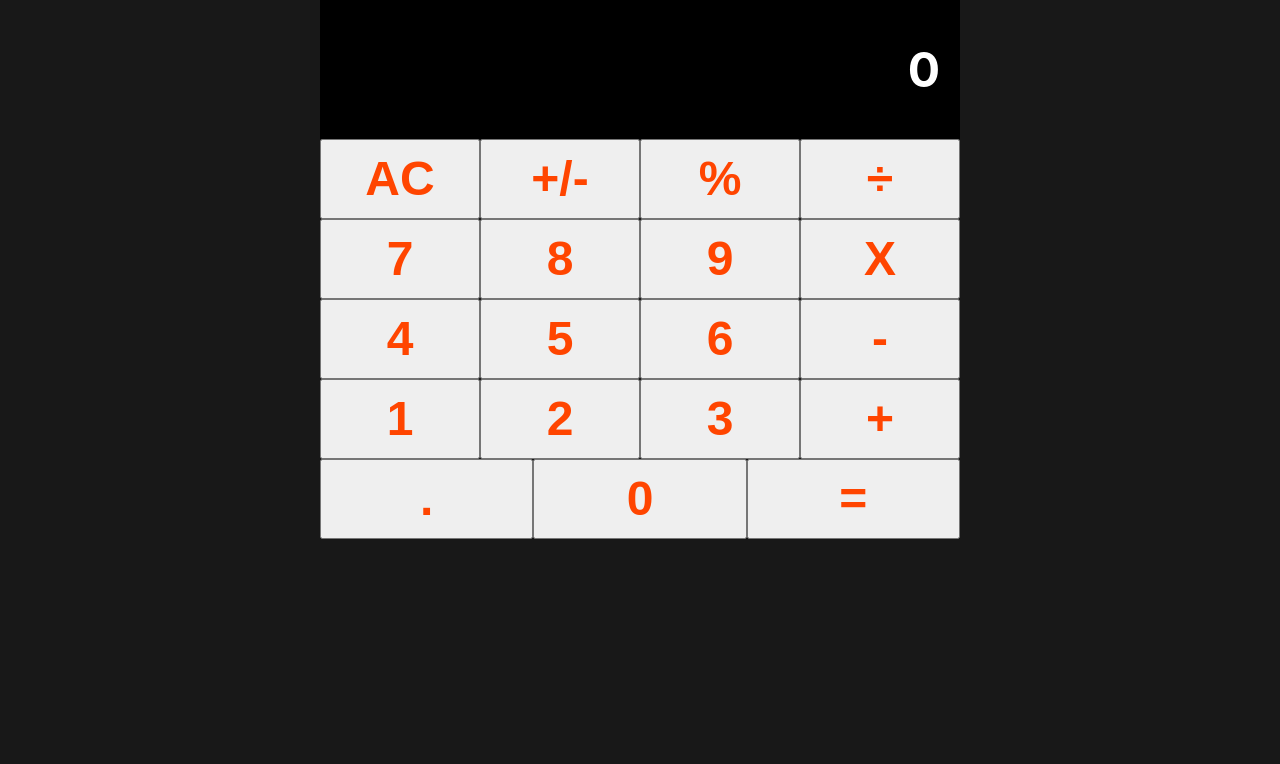
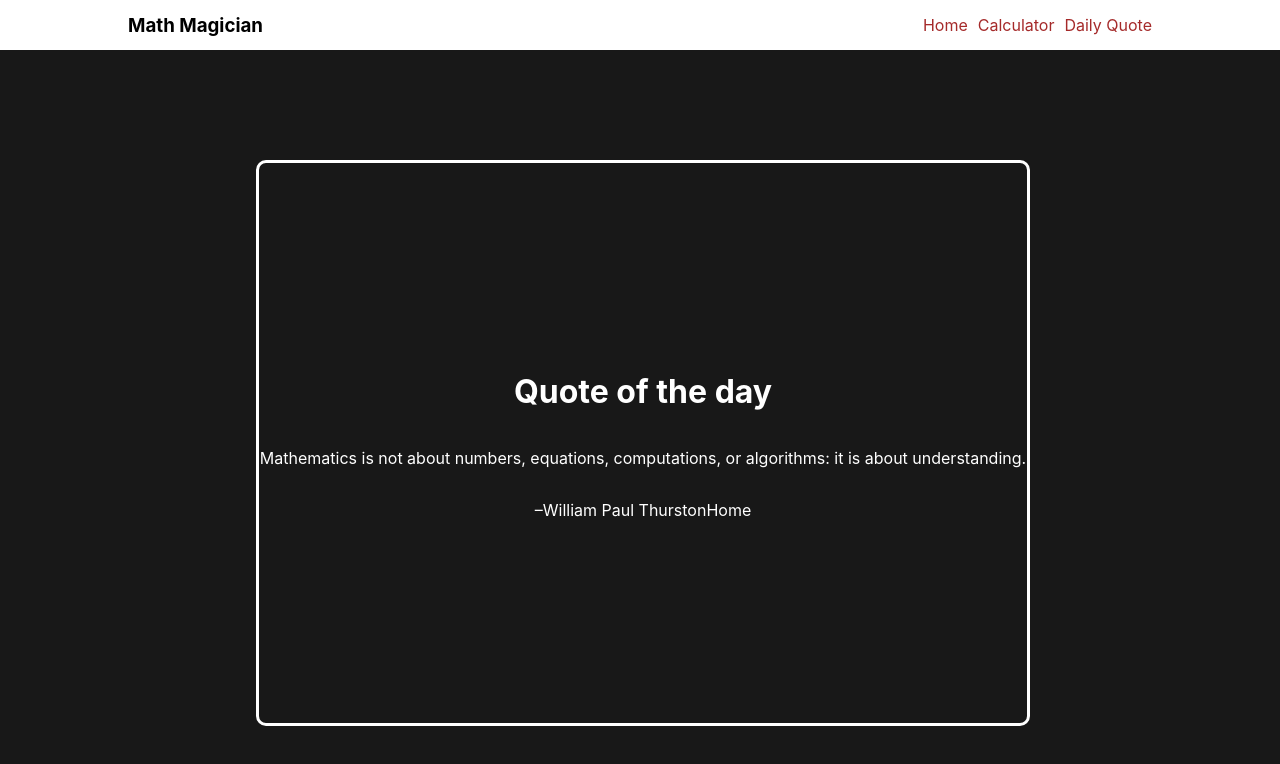
Before and after one commit to Rashad-Muntar/math-magician, a React (Create React App) app: page /quote in a window 1280 px wide. Shown: the top 764 px of the page. Built offline with nearby package versions, Linux system fonts and the light colour scheme.

Commit message:
Add routing

```diff
--- a/package.json
+++ b/package.json
@@ -10,6 +10,7 @@
     "prop-types": "^15.7.2",
     "react": "^17.0.2",
     "react-dom": "^17.0.2",
+    "react-router-dom": "^5.2.0",
     "react-scripts": "4.0.3",
     "web-vitals": "^1.1.2"
   },
--- a/src/App.css
+++ b/src/App.css
@@ -12,3 +12,56 @@ body {
   align-items: center;
   flex-direction: column;
 }
+
+.nav-wrapper{
+  width: 100vw;
+  height: 50px;
+  background-color: white;
+  color: black;
+}
+
+.nav-wrapper .content-wrapper{
+  width: 80vw;
+  height: 100%;
+  display: flex;
+  align-items: center;
+  justify-content: space-between;
+  margin: 0 auto;
+}
+
+.nav-wrapper .content-wrapper a{
+  text-decoration: none;
+  color: brown;
+  margin-left: 10px;
+}
+
+.nav-wrapper .content-wrapper a:hover{
+  color: black;
+}
+
+.homeWrapper{
+  width: 60vw;
+  margin: 50px 0;
+  margin: 0 auto;
+}
+
+.homeWrapper img{
+  width: 100%;
+  margin: 0 auto;
+}
+
+.quoteWrapper{
+  color: white;
+  width: 60vw;
+  margin: 0 auto;
+  height: 70%;
+  display: flex;
+  align-items: center;
+  justify-content: center;
+  flex-direction: column;
+  border: 3px solid white;
+  border-radius: 10px;
+  left: 20%;
+  top: 20%;
+  position: absolute;
+}
--- a/src/component/App.js
+++ b/src/component/App.js
@@ -1,37 +1,23 @@
 /* eslint-disable consistent-return, react/destructuring-assignment, react/no-unused-state, max-len, react/no-access-state-in-setstate */
-import React, { Component } from 'react';
+import React from 'react';
 import '../App.css';
-import Display from './Display';
-import ButtonsPanel from './ButtonPanel';
-import Calculator from '../logic/calculate';
+import { Switch, Route } from 'react-router-dom';
+import Navbar from './Navbar';
+import Quote from './Quote';
+import Home from './Home';
+import CalculatorPage from './Calculator';
 
-class App extends Component {
-  constructor(props) {
-    super(props);
-    this.state = {
-      total: null,
-      next: null,
-      operation: null,
-      input: null,
-    };
+const App = () => (
+  <main>
+    <Navbar />
+    <Switch>
+      <Route path="/" component={Home} exact />
+      <Route path="/calculator" component={CalculatorPage} />
+      <Route path="/quote" component={Quote} />
+    </Switch>
+  </main>
 
-    this.handleClick = this.handleClick.bind(this);
-  }
-
-  handleClick(btnName) {
-    this.setState((prevState) => Calculator(prevState, btnName));
-  }
-
-  render() {
-    const { total, next, operation } = this.state;
-    return (
-      <div className="App">
-        <Display result={next || total || '0'} operation={operation} />
-        <ButtonsPanel clickHandler={this.handleClick} />
-      </div>
-    );
-  }
-}
+);
 
 export default App;
 
--- /dev/null
+++ b/src/component/Calculator.js
@@ -0,0 +1,33 @@
+import React, { Component } from 'react';
+import Display from './Display';
+import ButtonsPanel from './ButtonPanel';
+import Calculator from '../logic/calculate';
+
+class CalculatorPage extends Component {
+  constructor(props) {
+    super(props);
+    this.state = {
+      total: null,
+      next: null,
+      operation: null,
+    };
+
+    this.handleClick = this.handleClick.bind(this);
+  }
+
+  handleClick(btnName) {
+    this.setState((prevState) => Calculator(prevState, btnName));
+  }
+
+  render() {
+    const { total, next, operation } = this.state;
+    return (
+      <div className="App">
+        <Display result={next || total || '0'} operation={operation} />
+        <ButtonsPanel clickHandler={this.handleClick} />
+      </div>
+    );
+  }
+}
+
+export default CalculatorPage;
--- /dev/null
+++ b/src/component/Home.js
@@ -0,0 +1,9 @@
+import React from 'react';
+import '../App.css';
+
+const Home = () => (
+  <div className="homeWrapper">
+    <img className="homeImg" src="./download.jpeg" alt="home" />
+  </div>
+);
+export default Home;
--- /dev/null
+++ b/src/component/Navbar.js
@@ -0,0 +1,18 @@
+import React from 'react';
+import '../App.css';
+import { Link } from 'react-router-dom';
+
+const Navbar = () => (
+  <div className="nav-wrapper">
+    <div className="content-wrapper">
+      <h3>Math Magician</h3>
+      <div className="items">
+        <Link to="/">Home</Link>
+        <Link to="/calculator">Calculator</Link>
+        <Link to="/quote">Daily Quote</Link>
+      </div>
+    </div>
+  </div>
+);
+
+export default Navbar;
--- /dev/null
+++ b/src/component/Quote.js
@@ -0,0 +1,18 @@
+import React from 'react';
+import '../App.css';
+
+const Quote = () => (
+  <div className="quoteWrapper">
+    <h1 className>Quote of the day</h1>
+    <p>
+      Mathematics is not about numbers, equations, computations, or algorithms:
+      it is about understanding.
+    </p>
+    <p>
+      –William Paul ThurstonHome
+    </p>
+    {/* <img src={img} alt="sign" /> */}
+  </div>
+);
+
+export default Quote;
--- a/src/index.js
+++ b/src/index.js
@@ -1,12 +1,15 @@
 import React from 'react';
 import ReactDOM from 'react-dom';
 import './index.css';
+import { BrowserRouter } from 'react-router-dom';
 import App from './component/App';
 import reportWebVitals from './reportWebVitals';
 
 ReactDOM.render(
   <React.StrictMode>
-    <App />
+    <BrowserRouter>
+      <App />
+    </BrowserRouter>
   </React.StrictMode>,
   document.getElementById('root'),
 );
```
Also changed, not shown: public/download.jpeg (added), 1 other file (tests, documents, lock files or other folders).
